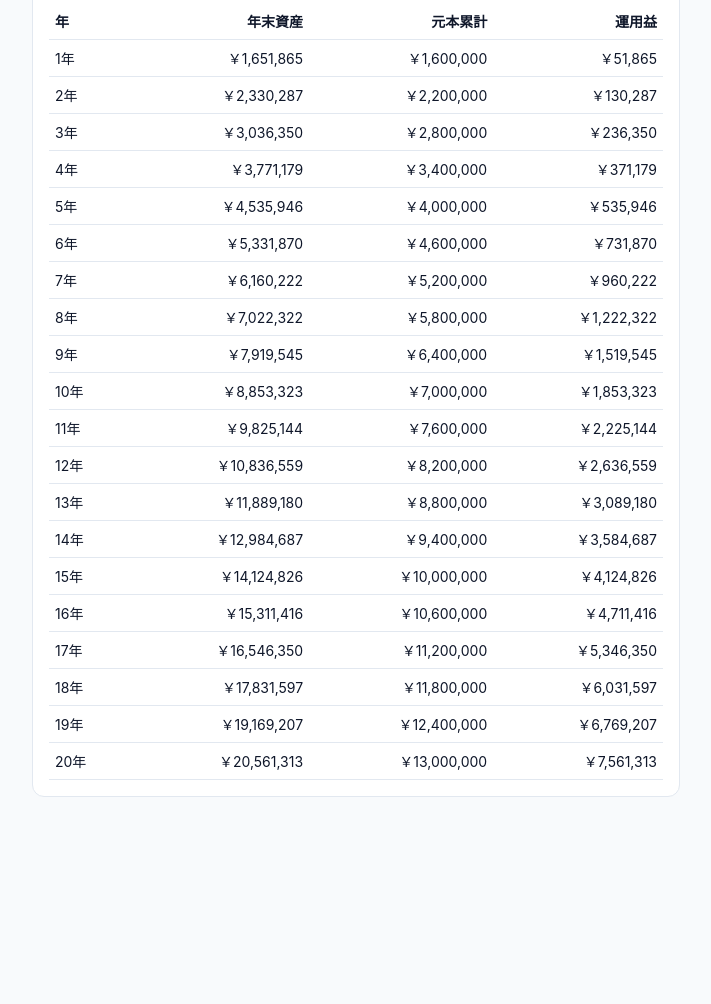
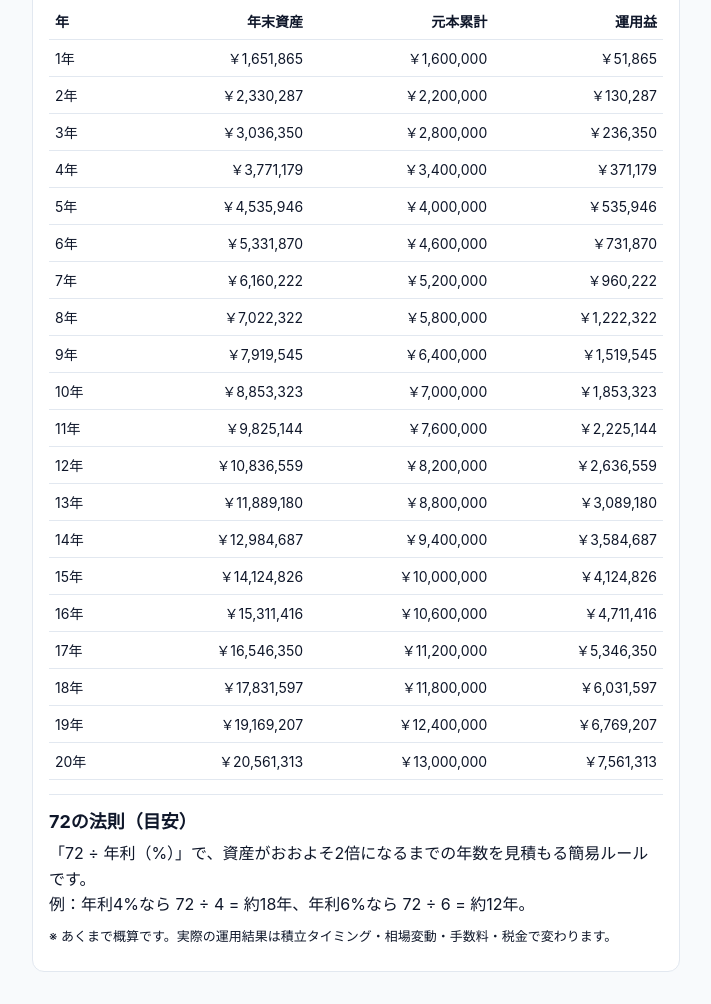
Before and after one commit to luna-luna-pyon-pyon/blog-and-app, a website: page asset-sim.html in a window 1280 px wide. Shown: the part 481-1485 px from the top of the page, without its empty margins (284-995 px from the left). Before the commit the page ends 1310 px from the top, so only its background shows below. Drawn offline with Linux system fonts and the light colour scheme.

Commit message:
feat(asset-sim): add Rule of 72 explanation

```diff
--- a/asset-sim.html
+++ b/asset-sim.html
@@ -39,6 +39,15 @@
           <tbody id="resultBody"></tbody>
         </table>
       </div>
+
+      <section class="sim-note" aria-label="72の法則">
+        <h2>72の法則（目安）</h2>
+        <p>
+          「72 ÷ 年利（%）」で、資産がおおよそ2倍になるまでの年数を見積もる簡易ルールです。<br />
+          例：年利4%なら 72 ÷ 4 = 約18年、年利6%なら 72 ÷ 6 = 約12年。
+        </p>
+        <p class="sim-note-small">※ あくまで概算です。実際の運用結果は積立タイミング・相場変動・手数料・税金で変わります。</p>
+      </section>
     </section>
   </main>
   <script src="asset-sim.js" defer></script>
--- a/style.css
+++ b/style.css
@@ -303,3 +303,24 @@ button {
 .sim-table td:first-child {
   text-align: left;
 }
+
+.sim-note {
+  border-top: 1px solid var(--line);
+  padding-top: 12px;
+}
+
+.sim-note h2 {
+  margin: 0 0 8px;
+  font-size: 18px;
+}
+
+.sim-note p {
+  margin: 0 0 8px;
+  color: var(--text);
+  line-height: 1.6;
+}
+
+.sim-note-small {
+  color: var(--sub);
+  font-size: 13px;
+}
```
